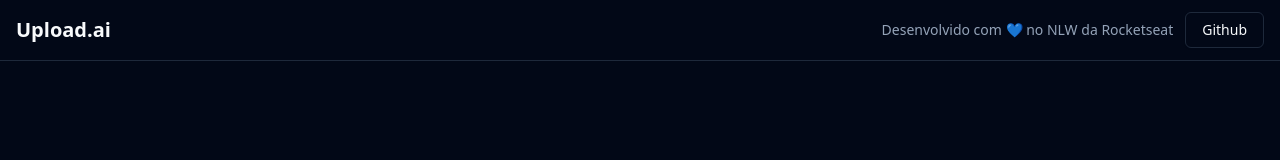
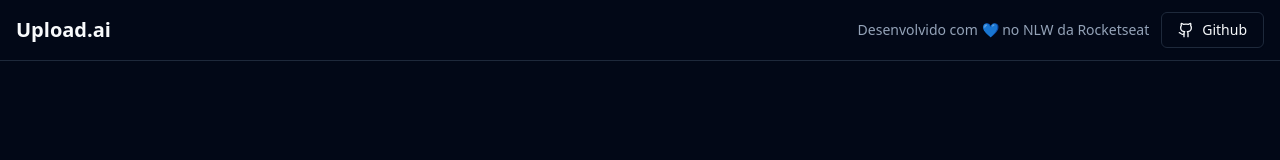
Before and after one commit to AmandaSilva2020/upload-ai-web, a React (Vite) app: page / in a window 1280 px wide. Shown: the top 160 px of the page. Built offline with nearby package versions, Linux system fonts and the light colour scheme.

Commit message:
downgrade installation lucide-react

```diff
--- a/package.json
+++ b/package.json
@@ -14,6 +14,7 @@
     "@radix-ui/react-slot": "^1.0.2",
     "class-variance-authority": "^0.7.0",
     "clsx": "^2.0.0",
+    "lucide-react": "^0.263.1",
     "react": "^18.2.0",
     "react-dom": "^18.2.0",
     "tailwind-merge": "^1.14.0",
--- a/src/App.tsx
+++ b/src/App.tsx
@@ -11,7 +11,10 @@
           <span className="text-sm text-muted-foreground">
             Desenvolvido com 💙 no NLW da Rocketseat
           </span>
-          <Button variant={"outline"}>Github</Button>
+          <Button variant={"outline"}>
+            <Github className='w-4 h-4 mr-2'/>
+            Github
+          </Button>
         </div>
       </div>
     </div>
```
Also changed, not shown: 1 other file (tests, documents, lock files or other folders).
